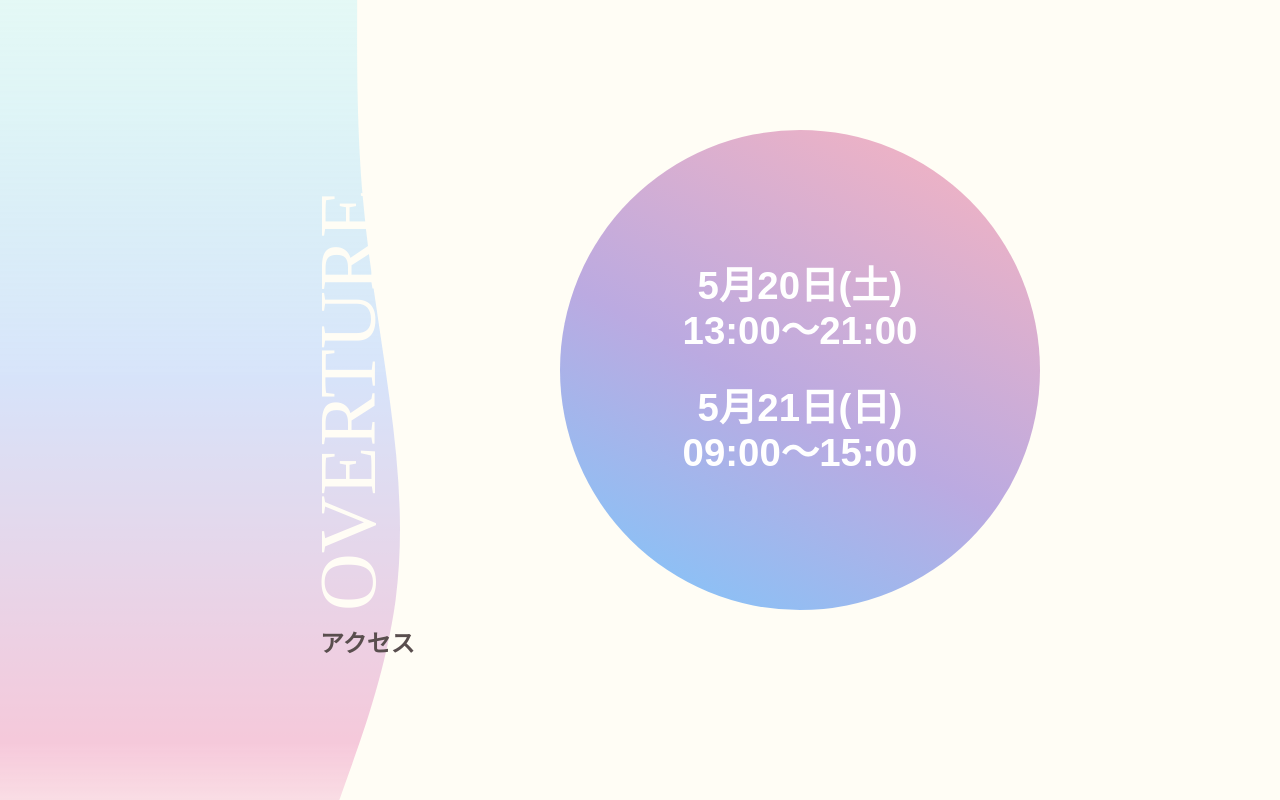
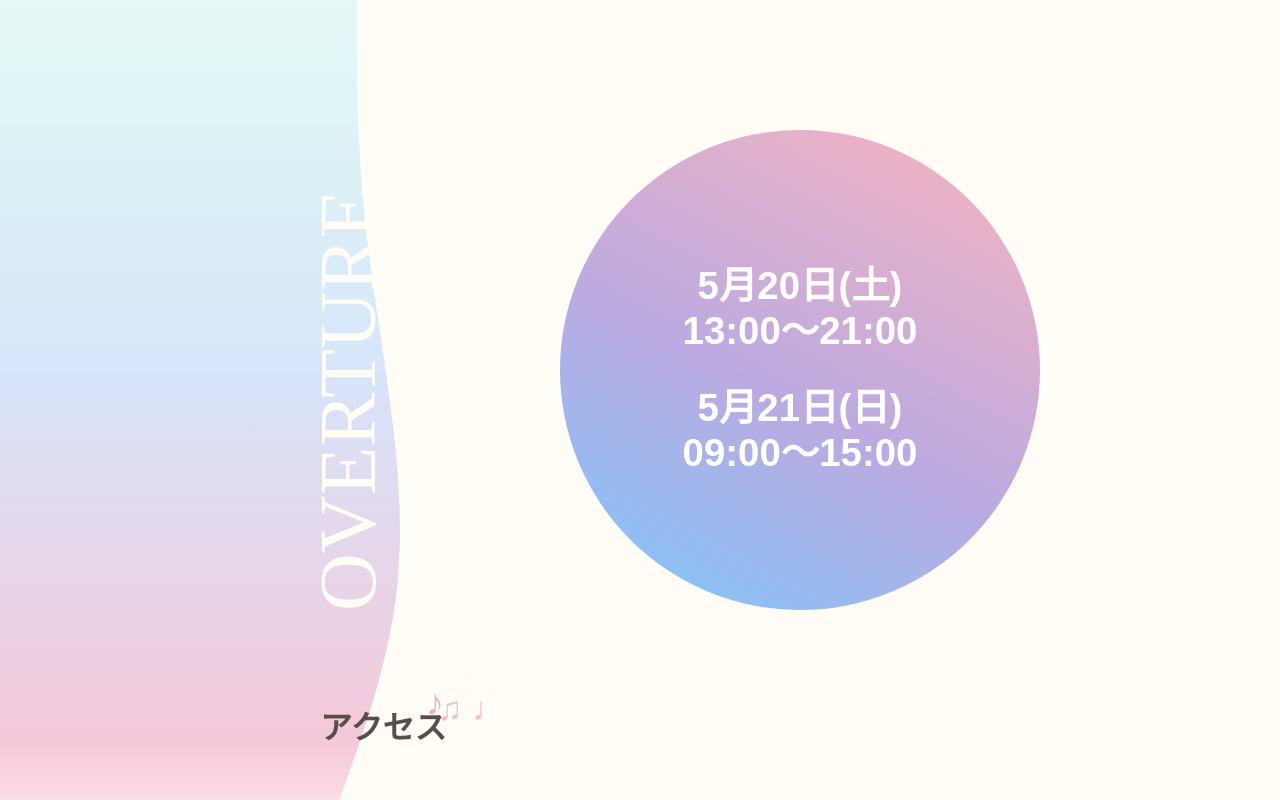
Before and after one commit to ynufes-tech/ynufes-seiryo23, a Nuxt app: page / in a window 1280 px wide. Built offline with nearby package versions, Linux system fonts and the light colour scheme.

Commit message:
feat: セクションタイトルコンポーネント作成

```diff
--- /dev/null
+++ b/components/SectionTitle.vue
@@ -0,0 +1,74 @@
+<script lang="ts" setup>
+const props = withDefaults(defineProps<{
+  sectionTitle: string
+}>(), {
+  sectionTitle: 'セクションタイトル'
+})
+</script>
+
+<template>
+  <div class="tone-wrapper">
+    <h2 class="section-title">{{ props.sectionTitle }}</h2>
+    <div class="tone-1">&#9835; &#9833;</div>
+    <div class="tone-2">&#9833;</div>
+    <div class="tone-3">&#9839; &#9834;</div>
+    <div class="tone-4">&#9834;</div>
+  </div>
+</template>
+
+<style scoped lang="scss">
+.tone-wrapper {
+  position: relative;
+  .section-title {
+    font-size: 32px;
+    font-weight: bold;
+  }
+
+  .tone-1,
+  .tone-2,
+  .tone-3,
+  .tone-4 {
+    position: absolute;
+    top: 0;
+    left: 100px;
+    font-size: 24px;
+    font-weight: bold;
+    animation: tone 2s infinite;
+  }
+  .tone-1 {
+    animation-delay: 0.5s;
+    color: #ecb2c6ff;
+  }
+  .tone-2 {
+    animation-delay: 1s;
+    color: #8dc0f5ff;
+  }
+  .tone-3 {
+    animation-delay: 1.5s;
+    color: #bbaae1ff;
+  }
+  .tone-4 {
+    animation-delay: 2s;
+    color: #ecb2c6ff;
+  }
+
+  @keyframes tone {
+    0% {
+      transform: scale(1) translate(0, 0);
+      opacity: 0;
+    }
+    50% {
+      opacity: 1;
+      transform: scale(1.5) translate(50%, -50%);
+    }
+    80% {
+      opacity: 0;
+      transform: scale(1.5) translate(100%, -100%);
+    }
+    100% {
+      transform: scale(1.5) translate(100%, -100%);
+      opacity: 0;
+    }
+  }
+}
+</style>
--- a/pages/index.vue
+++ b/pages/index.vue
@@ -3,8 +3,14 @@
 <template>
   <DateCircle />
   <div class="access">
-    <h2>アクセス</h2>
+    <SectionTitle section-title="アクセス"/>
   </div>
 </template>
 
-<style lang="scss" scoped></style>
+<style lang="scss" scoped>
+.access {
+  width: 90vw;
+  margin: 100px auto 0px;
+
+}
+</style>
```
Also changed, not shown: assets/images/tone.svg (added).
